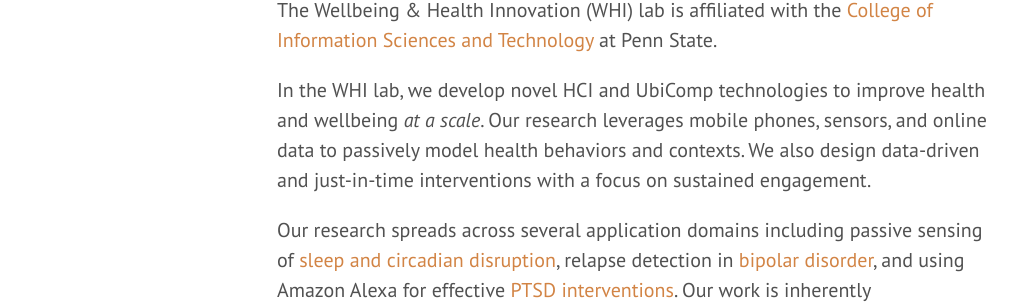
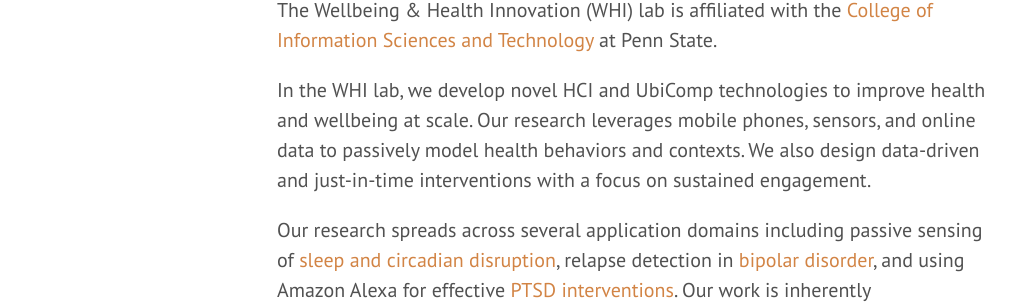
Before and after one commit to whi-lab/whi-lab.github.io, a Jekyll site: the page built from index.markdown, in a window 1280 px wide. Shown: the part 161-464 px from the top of the page, without its empty margins (3-1030 px from the left). Built offline with Jekyll 4.4.1, drawn with Linux system fonts in a browser that asks for light colours; some web fonts are replaced.

Commit message:
Updates the landing page

```diff
--- a/index.markdown
+++ b/index.markdown
@@ -8,7 +8,7 @@ The Wellbeing & Health Innovation (WHI) lab is affiliated with the
 State.
 
 In the WHI lab, we develop novel HCI and UbiComp technologies to
-improve health and wellbeing _at a scale_. Our research leverages
+improve health and wellbeing at scale. Our research leverages
 mobile phones, sensors, and online data to passively model health
 behaviors and contexts. We also design data-driven and just-in-time
 interventions with a focus on sustained engagement.
```
